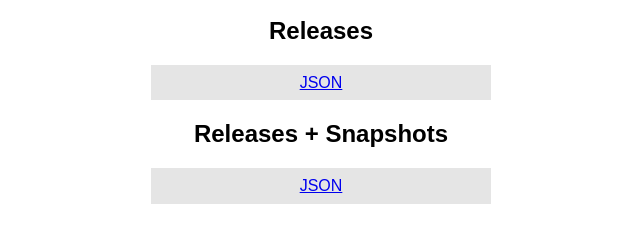
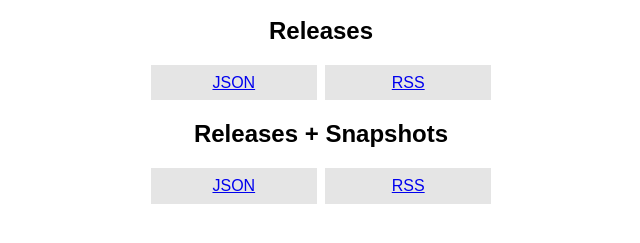
Before and after one commit to Summertime/mc2feed.xyz, a plain HTML site: page site/index.html in a window 1280 px wide. Shown: the part 137-380 px from the top of the page, without its empty margins (319-959 px from the left). Drawn offline with Linux system fonts and the light colour scheme.

Commit message:
added rss probably

```diff
--- a/site/index.html
+++ b/site/index.html
@@ -13,8 +13,10 @@
 <h2 id=releases>Releases</h2>
 <div class=flex>
 	<a href=/versions/releases.json>JSON</a>
+	<a href=/versions/releases.rss>RSS</a>
 </div>
 <h2 id=releases-and-snapshots>Releases + Snapshots</h2>
 <div class=flex>
 	<a href=/versions/snapshots.json>JSON</a>
+	<a href=/versions/snapshots.rss>RSS</a>
 </div>
```
Also changed, not shown: 2 other files.
